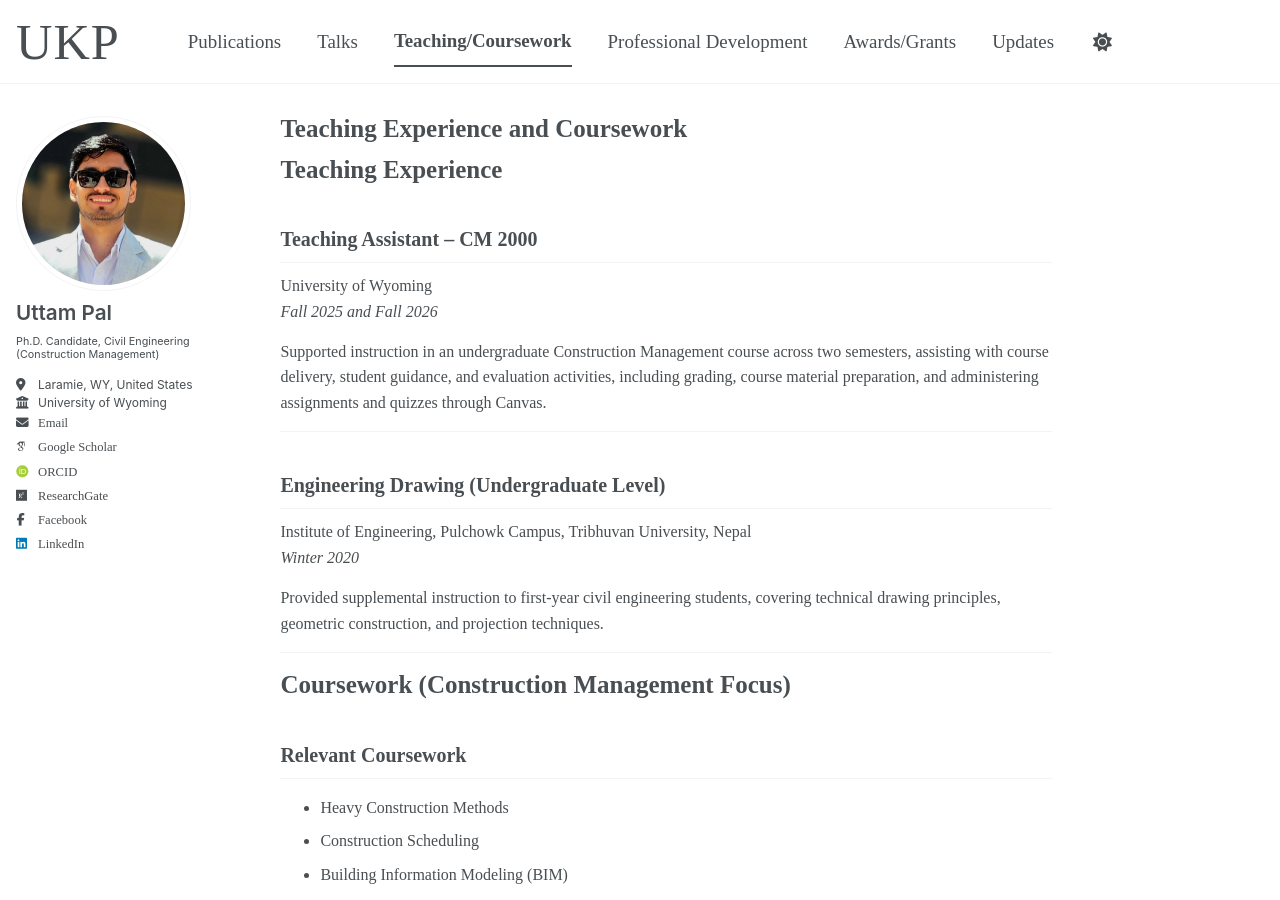
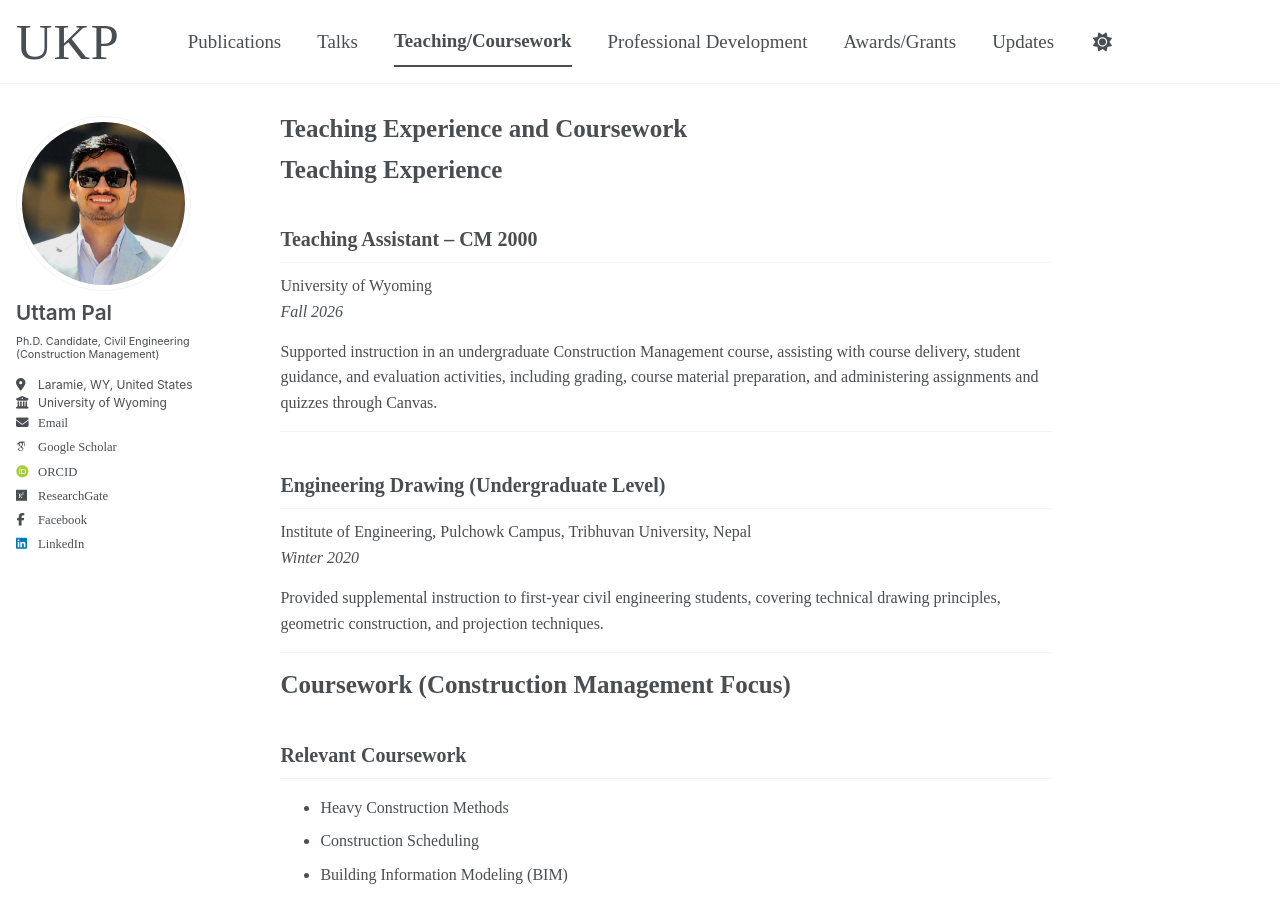
Before and after one commit to pal-uttam/pal-uttam.github.io, a Jekyll site: the page built from _pages/teaching.md, in a window 1280 px wide and 900 px high. Built offline with Jekyll 4.4.1, drawn with Linux system fonts in a browser that asks for light colours; some web fonts are replaced; a script bundle is joined from its source files by our own code; library files that are not in the unit come from our copies.

Commit message:
What I changed

```diff
--- a/_pages/teaching.md
+++ b/_pages/teaching.md
@@ -12,9 +12,9 @@ title: "Teaching Experience and Coursework"
 
 ## Teaching Assistant – CM 2000
 University of Wyoming
-*Fall 2025 and Fall 2026*
+*Fall 2026*
 
-Supported instruction in an undergraduate Construction Management course across two semesters, assisting with course delivery, student guidance, and evaluation activities, including grading, course material preparation, and administering assignments and quizzes through Canvas.
+Supported instruction in an undergraduate Construction Management course, assisting with course delivery, student guidance, and evaluation activities, including grading, course material preparation, and administering assignments and quizzes through Canvas.
 
 ---
 
```
